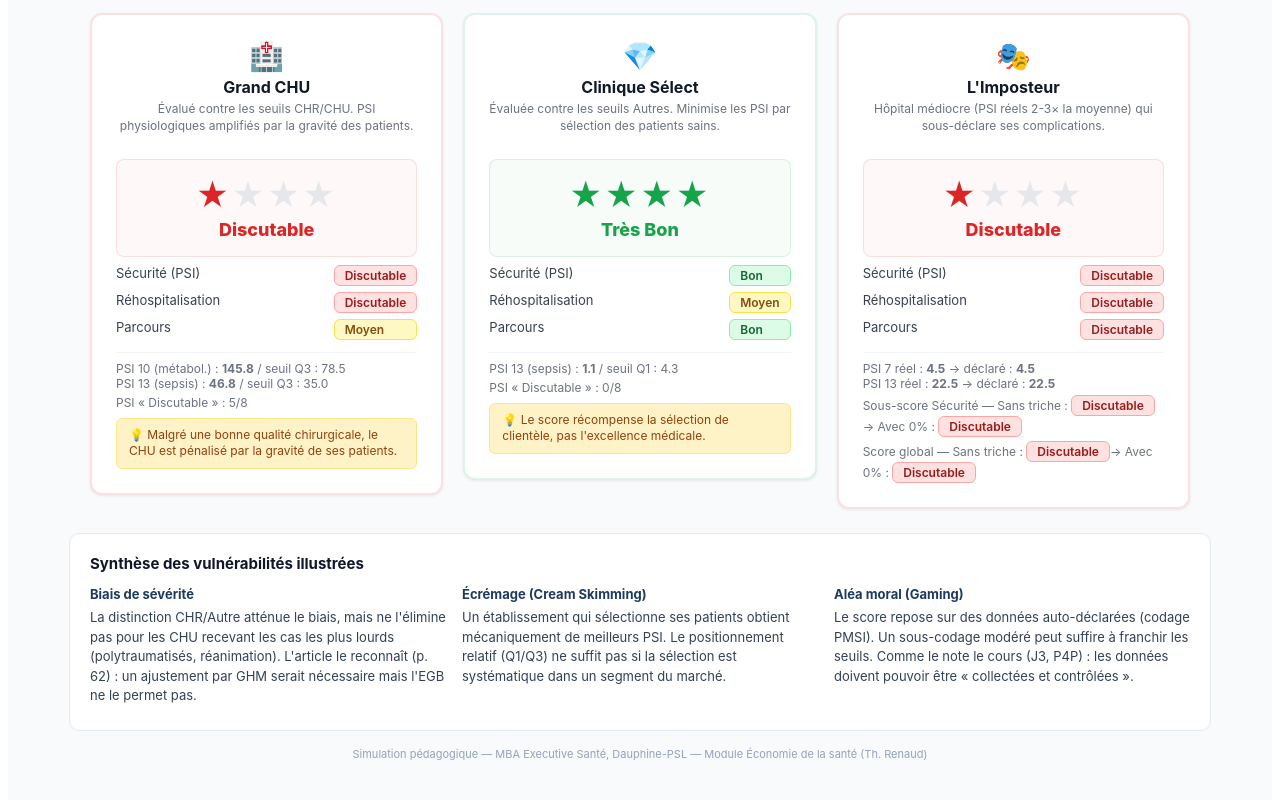
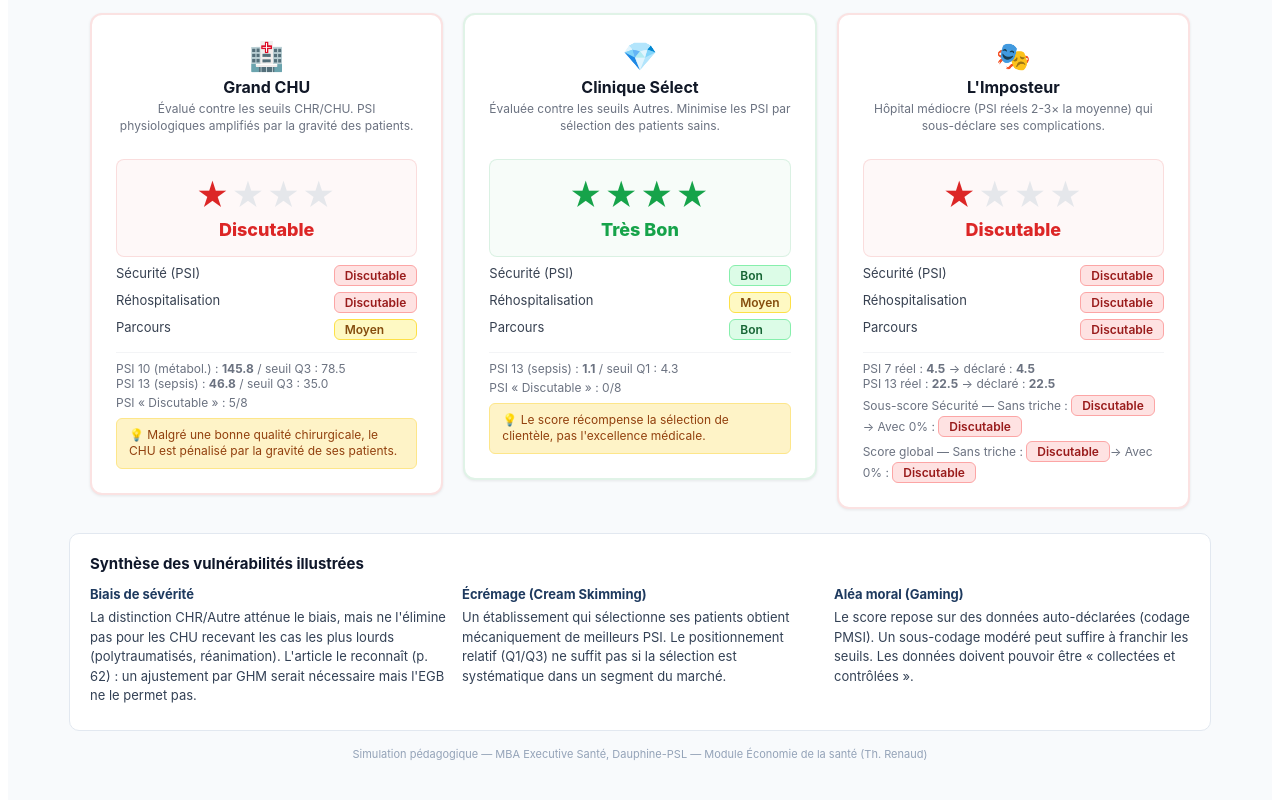
Before and after one commit to RaoufPerso/simulateur-leleu, a React (Vite) app: page / in a window 1280 px wide. Shown: the part 302-1102 px from the top of the page. Built offline with nearby package versions, Linux system fonts and the light colour scheme.

Commit message:
Ajout de l'article

```diff
--- a/src/App.jsx
+++ b/src/App.jsx
@@ -446,7 +446,7 @@ export default function SimulateurLeleu() {
           <div>
             <strong style={{ color: "#1e3a5f" }}>Aléa moral (Gaming)</strong>
             <p style={{ margin: "4px 0" }}>
-              Le score repose sur des données auto-déclarées (codage PMSI). Un sous-codage modéré peut suffire à franchir les seuils. Comme le note le cours (J3, P4P) : les données doivent pouvoir être « collectées et contrôlées ».
+              Le score repose sur des données auto-déclarées (codage PMSI). Un sous-codage modéré peut suffire à franchir les seuils. Les données doivent pouvoir être « collectées et contrôlées ».
             </p>
           </div>
         </div>
```
Also changed, not shown: 1 other file (tests, documents, lock files or other folders).
